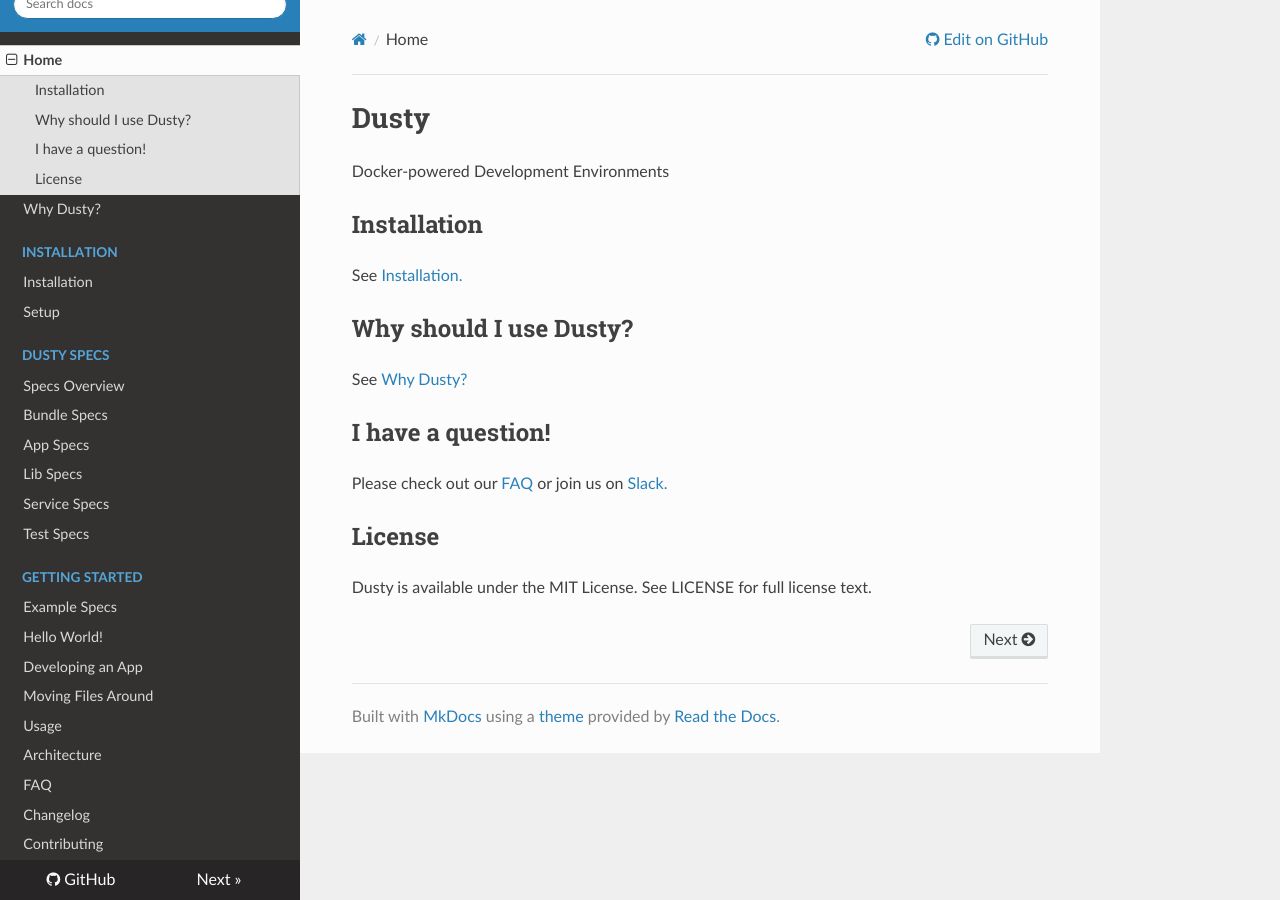
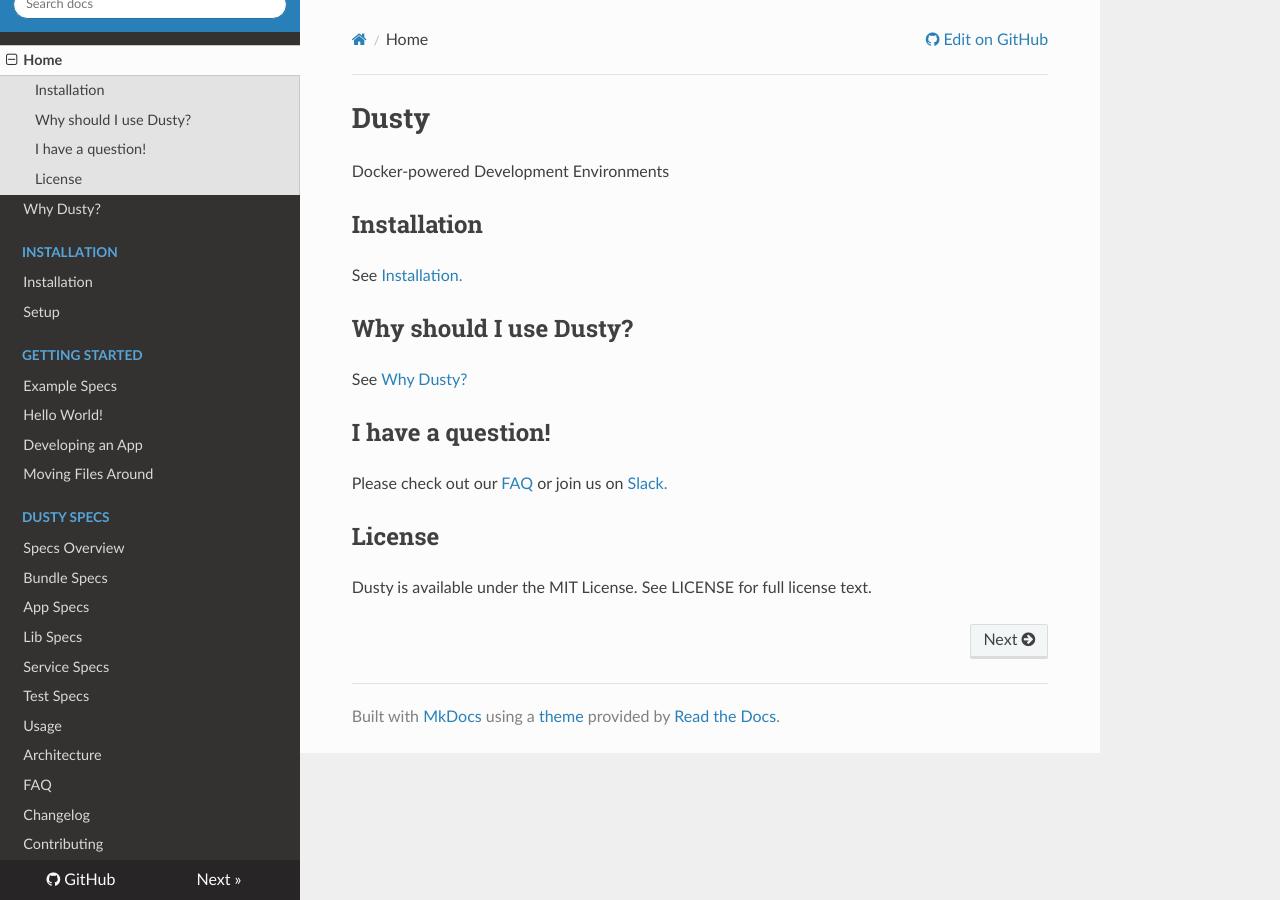
Before and after one commit to gamechanger/dusty, an MkDocs documentation site: the page built from docs/index.md, in a window 1280 px wide. Built offline with MkDocs 1.6.1, drawn with Linux system fonts in a browser that asks for light colours; nearby versions of some CDN libraries; old or Windows-style settings are respelled for this version of MkDocs; some of the changed lines change nothing that is shown.

Commit message:
Fix docs ordering

```diff
--- a/mkdocs.yml
+++ b/mkdocs.yml
@@ -9,6 +9,11 @@
   - Installation:
     - Installation: installation.md
     - Setup: setup.md
+  - Getting Started:
+      - Example Specs: getting-started/index.md
+      - Hello World!: getting-started/hello-world.md
+      - Developing an App: getting-started/developing.md
+      - Moving Files Around: getting-started/files.md
   - Dusty Specs:
     - Specs Overview: specs/index.md
     - Bundle Specs: specs/bundle-specs.md
@@ -16,11 +21,6 @@
     - Lib Specs: specs/lib-specs.md
     - Service Specs: specs/service-specs.md
     - Test Specs: specs/test-specs.md
-  - Getting Started:
-      - Example Specs: getting-started/index.md
-      - Hello World!: getting-started/hello-world.md
-      - Developing an App: getting-started/developing.md
-      - Moving Files Around: getting-started/files.md
   - Usage: usage.md
   - Architecture: architecture.md
   - FAQ: faq.md
```
